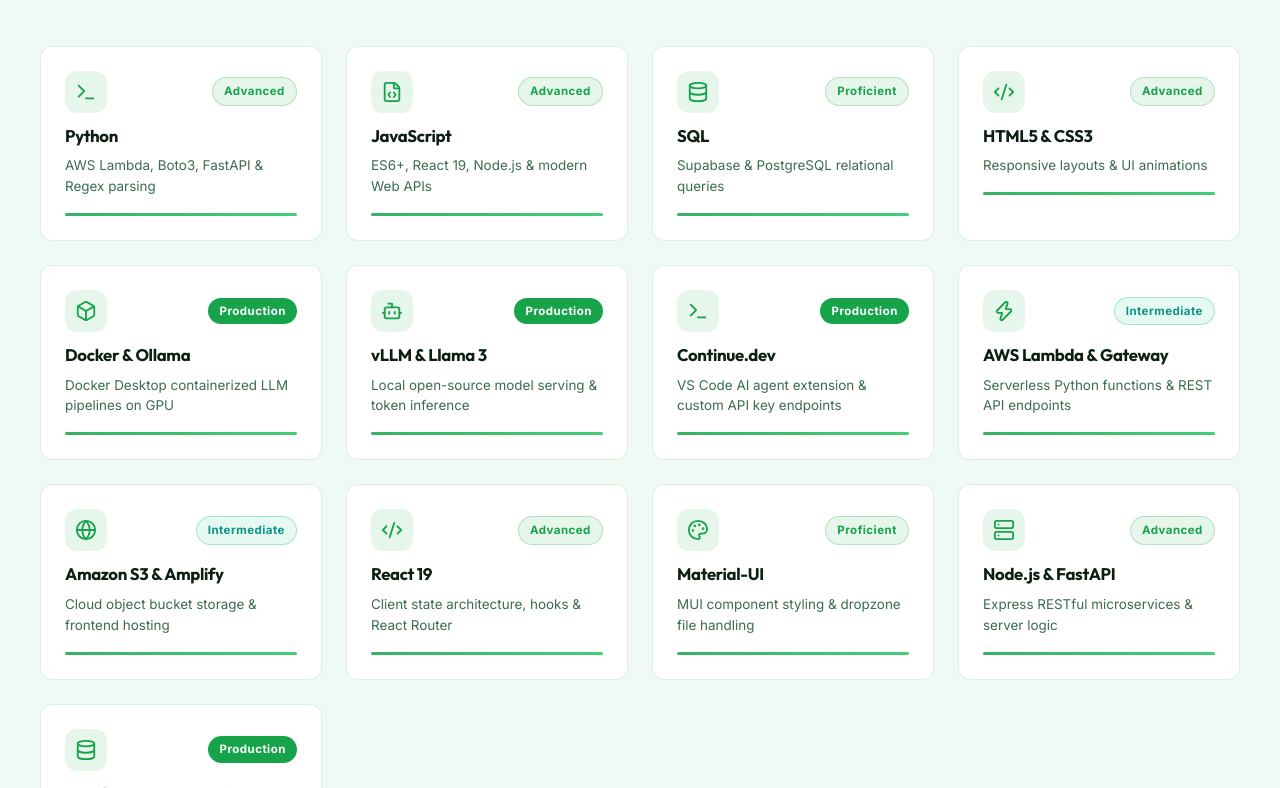
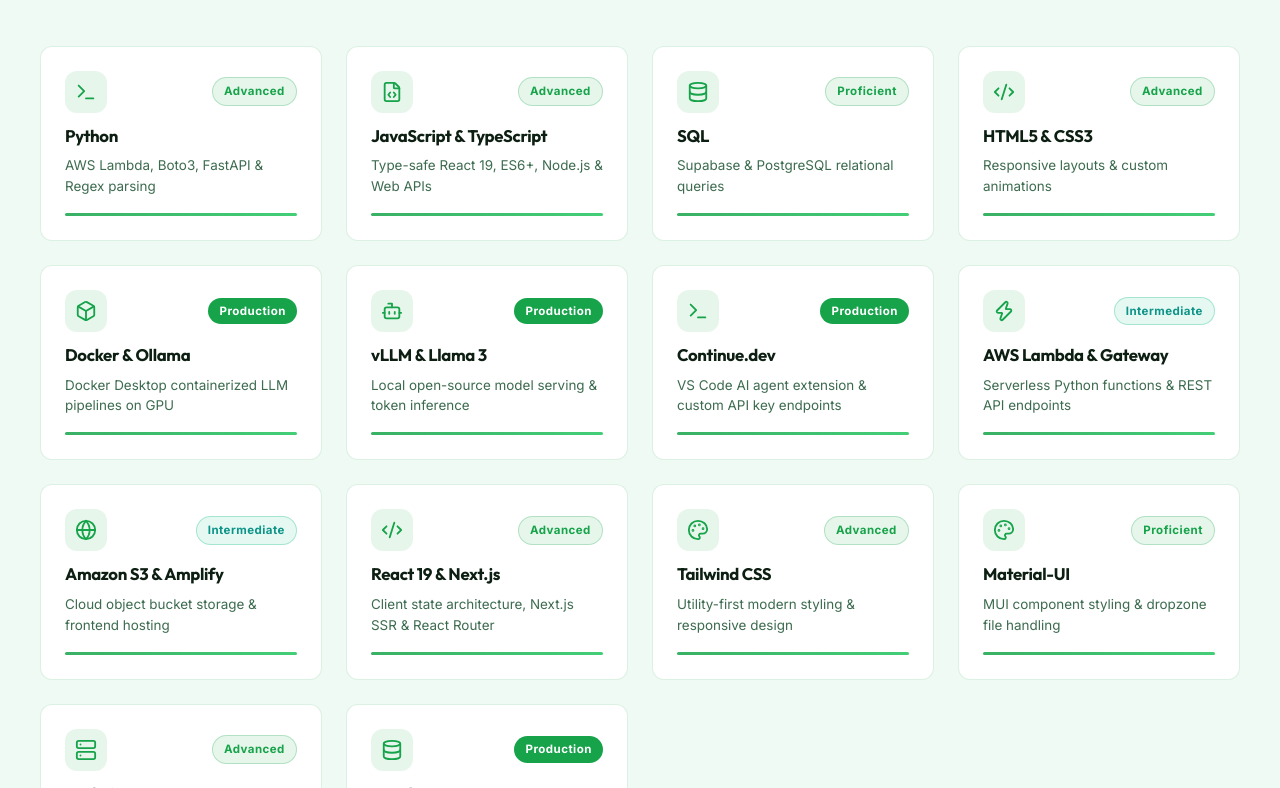
Before and after one commit to peetb2/Web-Portfolio, a React (Vite) app: page / in a window 1280 px wide. Shown: the part 2612-3400 px from the top of the page. Built offline with nearby package versions, Linux system fonts and the light colour scheme; no server answers.

Commit message:
Add TypeScript, Next.js, and Tailwind CSS to Skills section, AI Hub tags, and chatbot responses

```diff
--- a/src/components/Hero.jsx
+++ b/src/components/Hero.jsx
@@ -123,7 +123,7 @@
     } else if (lowerPrompt.includes('about') || lowerPrompt.includes('who')) {
       return `${personalInfo.name} is a Local AI Specialist & Full-Stack Architect based in ${personalInfo.location}. ${personalInfo.bio}`;
     } else if (lowerPrompt.includes('skill') || lowerPrompt.includes('tech')) {
-      return `${personalInfo.name} specializes in Local LLMs (Ollama, vLLM), Docker Desktop, AWS Serverless (Lambda, S3, API Gateway), React 19, Node.js, and Supabase.`;
+      return `${personalInfo.name} specializes in Local LLMs (Ollama, vLLM), Docker Desktop, AWS Serverless (Lambda, S3, API Gateway), TypeScript, Next.js, Tailwind CSS, React 19, Node.js, and Supabase.`;
     } else if (lowerPrompt.includes('project')) {
       return `Rachata's featured projects are AI Hub (self-hosted local LLM platform with Docker Desktop, Ollama, vLLM, and multi-PC key sharing) and AI Resume Screener (cloud-native AWS Lambda, S3, and API Gateway resume parser).`;
     } else if (lowerPrompt.includes('contact') || lowerPrompt.includes('email') || lowerPrompt.includes('reach')) {
--- a/src/data/portfolioData.js
+++ b/src/data/portfolioData.js
@@ -24,9 +24,9 @@
 export const skillsData = {
   languages: [
     { name: "Python", desc: "AWS Lambda, Boto3, FastAPI & Regex parsing", badge: "Advanced", icon: "Terminal" },
-    { name: "JavaScript", desc: "ES6+, React 19, Node.js & modern Web APIs", badge: "Advanced", icon: "FileCode" },
+    { name: "JavaScript & TypeScript", desc: "Type-safe React 19, ES6+, Node.js & Web APIs", badge: "Advanced", icon: "FileCode" },
     { name: "SQL", desc: "Supabase & PostgreSQL relational queries", badge: "Proficient", icon: "Database" },
-    { name: "HTML5 & CSS3", desc: "Responsive layouts & UI animations", badge: "Advanced", icon: "Code2" }
+    { name: "HTML5 & CSS3", desc: "Responsive layouts & custom animations", badge: "Advanced", icon: "Code2" }
   ],
   localAI: [
     { name: "Docker & Ollama", desc: "Docker Desktop containerized LLM pipelines on GPU", badge: "Production", icon: "Box" },
@@ -38,7 +38,8 @@
     { name: "Amazon S3 & Amplify", desc: "Cloud object bucket storage & frontend hosting", badge: "Intermediate", icon: "Globe" }
   ],
   frontend: [
-    { name: "React 19", desc: "Client state architecture, hooks & React Router", badge: "Advanced", icon: "Code2" },
+    { name: "React 19 & Next.js", desc: "Client state architecture, Next.js SSR & React Router", badge: "Advanced", icon: "Code2" },
+    { name: "Tailwind CSS", desc: "Utility-first modern styling & responsive design", badge: "Advanced", icon: "Palette" },
     { name: "Material-UI", desc: "MUI component styling & dropzone file handling", badge: "Proficient", icon: "Palette" }
   ],
   backend: [
@@ -65,7 +66,7 @@
       { src: "/adminapi.png",    label: "API Key Management" },
       { src: "/admin.png",       label: "Admin Panel" },
     ],
-    tags: ["Docker Desktop", "Supabase", "PostgreSQL", "React", "Node.js", "Ollama", "vLLM", "FastAPI", "API Keys", "LLM"],
+    tags: ["Docker Desktop", "Supabase", "PostgreSQL", "React 19", "TypeScript", "Tailwind CSS", "Next.js", "Node.js", "Ollama", "vLLM", "FastAPI", "API Keys"],
     liveUrl: "https://github.com/peetb2/AI-Hub",
     githubUrl: "https://github.com/peetb2/AI-Hub",
     featured: true,
```
